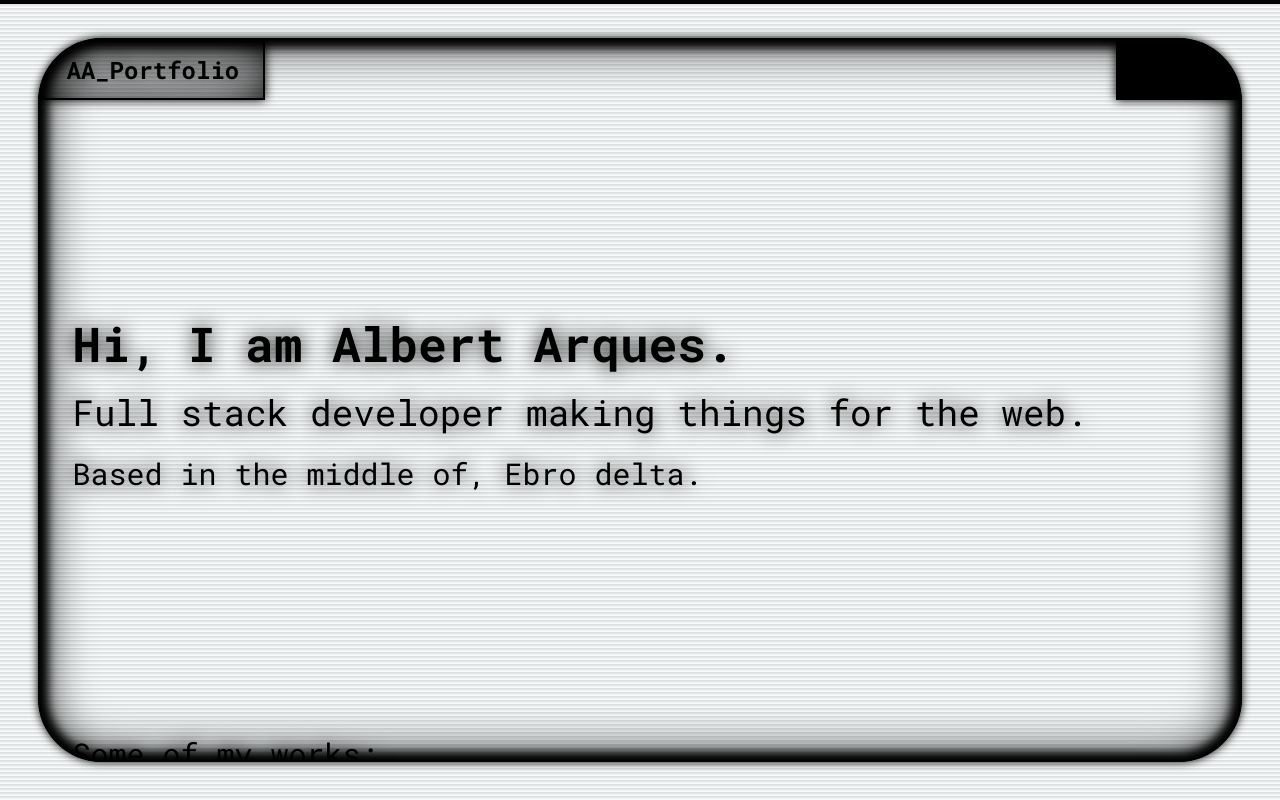
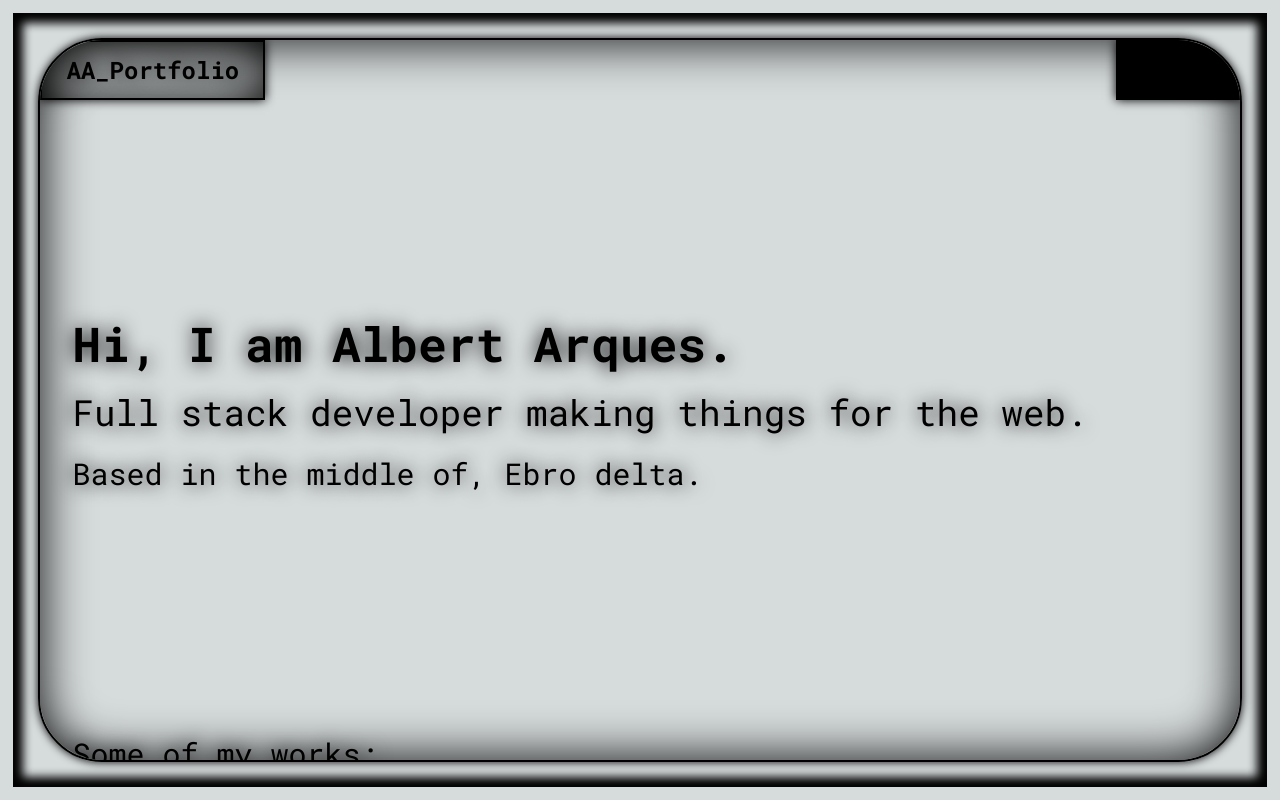
Before and after one commit to albertarques/portfolio, a Next.js app: page / in a window 1280 px wide. Built offline with nearby package versions, Linux system fonts and the light colour scheme.

Commit message:
Remove #body border top

```diff
--- a/src/styles/globals.css
+++ b/src/styles/globals.css
@@ -17,7 +17,6 @@
 }
 
 body {
-  border: solid, 2px,;
   text-shadow: 0px 0px 20px;
   background: linear-gradient(
       to bottom,
@@ -54,11 +53,10 @@ main {
 }
 
 .effect-shape {
-  left: 3vw;
-  right: 3vw;
-  top: 3vw;
-  bottom: 3vw;
-  border-radius: 4rem;
+  left: 1vw;
+  right: 1vw;
+  top: 1vw;
+  bottom: 1vw;
   position: fixed;
   z-index: -2;
   box-shadow: inset 0px 0px 10px 10px;
```
